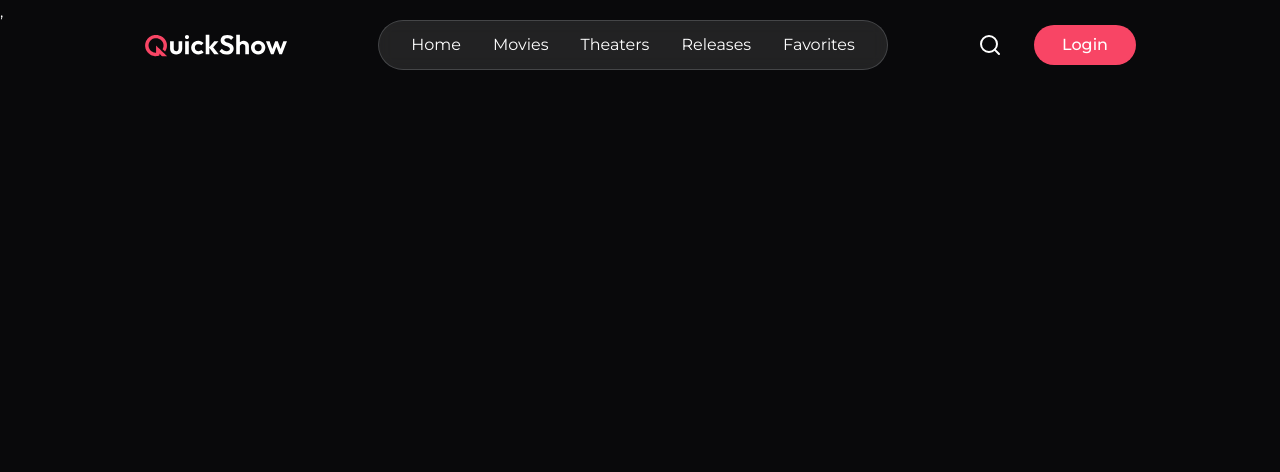
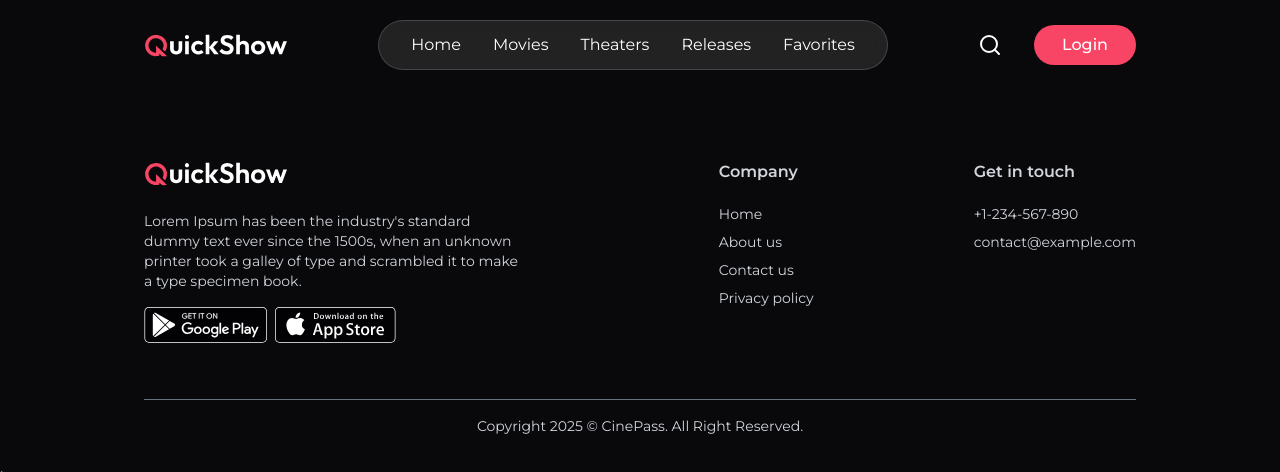
Before and after one commit to kanhaiya3152/CinePass, a React (Vite) app in the folder client/: page /favourite in a window 1280 px wide. Shown: the top 472 px of the page. Built offline with nearby package versions, Linux system fonts and the light colour scheme; no server answers.

Commit message:
feat: enhance Footer, Navbar, Home, and Movie components with new layout and functionality

```diff
--- a/client/src/components/Footer.jsx
+++ b/client/src/components/Footer.jsx
@@ -1,10 +1,44 @@
 import React from "react"
+import { assets } from "../assets/assets"
 
 const Footer = () => {
 
   return (
-    <div>
-    </div>
+    <footer className="px-6 md:px-16 mt-40 lg:px-36 w-full text-gray-300">
+            <div className="flex flex-col md:flex-row justify-between w-full gap-10 border-b border-gray-500 pb-14">
+                <div className="md:max-w-96">
+                    <img className="w-36 h-auto" src={assets.logo} alt="logo" />
+                    <p className="mt-6 text-sm">
+                        Lorem Ipsum has been the industry's standard dummy text ever since the 1500s, when an unknown printer took a galley of type and scrambled it to make a type specimen book.
+                    </p>
+                    <div className="flex items-center gap-2 mt-4">
+                        <img src={assets.googlePlay} className="h-9 w-auto" />
+                        <img src={assets.appStore} className="h-9 w-auto" />
+                    </div>
+                </div>
+                <div className="flex-1 flex items-start md:justify-end gap-20 md:gap-40">
+                    <div>
+                        <h2 className="font-semibold mb-5">Company</h2>
+                        <ul className="text-sm space-y-2">
+                            <li><a href="#">Home</a></li>
+                            <li><a href="#">About us</a></li>
+                            <li><a href="#">Contact us</a></li>
+                            <li><a href="#">Privacy policy</a></li>
+                        </ul>
+                    </div>
+                    <div>
+                        <h2 className="font-semibold mb-5">Get in touch</h2>
+                        <div className="text-sm space-y-2">
+                            <p>+1-234-567-890</p>
+                            <p>contact@example.com</p>
+                        </div>
+                    </div>
+                </div>
+            </div>
+            <p className="pt-4 text-center text-sm pb-5">
+                Copyright {new Date().getFullYear()} © CinePass. All Right Reserved.
+            </p>
+        </footer>
   )
 }
 
--- a/client/src/components/Navbar.jsx
+++ b/client/src/components/Navbar.jsx
@@ -25,11 +25,11 @@ const Navbar = () => {
         border-gray-300/20 overflow-hidden transition-[width] duration-300 ${isOpen ? 'max-md:w-full' : 'max-md:w-0'}` }>
 
         <XIcon className='md:hidden absolute top-6 right-6 w-6 h-6 cursor-pointer' onClick={()=> setIsOpen(!isOpen)}/>
-        <Link onClick={() => {scrollTo(0,0),setIsOpen(false)}} to='/'>Home</Link>
-        <Link onClick={() => {scrollTo(0,0),setIsOpen(false)}} to='/movies'>Movies</Link>
-        <Link onClick={() => {scrollTo(0,0),setIsOpen(false)}} to='/' >Theaters</Link>
-        <Link onClick={() => {scrollTo(0,0),setIsOpen(false)}} to='/' >Releases</Link>
-        <Link onClick={() => {scrollTo(0,0),setIsOpen(false)}} to='/favorite' > Favorites</Link>
+        <Link onClick={() => {scrollTo(0,0); setIsOpen(false)}} to='/'>Home</Link>
+        <Link onClick={() => {scrollTo(0,0); setIsOpen(false)}} to='/movies'>Movies</Link>
+        <Link onClick={() => {scrollTo(0,0); setIsOpen(false)}} to='/' >Theaters</Link>
+        <Link onClick={() => {scrollTo(0,0); setIsOpen(false)}} to='/' >Releases</Link>
+        <Link onClick={() => {scrollTo(0,0); setIsOpen(false)}} to='/favorite' > Favorites</Link>
       </div>
 
       <div className="flex items-center gap-8" >
--- a/client/src/pages/Home.jsx
+++ b/client/src/pages/Home.jsx
@@ -1,11 +1,15 @@
 import React from "react"
 import HeroSection from "../components/HeroSection"
+import FeaturedSection from "../components/FeaturedSection"
+import TrailerSection from "../components/TrailerSection"
 
 const Home = () => {
 
   return (
     <>
       <HeroSection/>
+      <FeaturedSection/>
+      <TrailerSection/>
     </>
   )
 }
--- a/client/src/pages/Movie.jsx
+++ b/client/src/pages/Movie.jsx
@@ -1,10 +1,26 @@
 import React from "react"
+import { dummyShowsData } from "../assets/assets"
+import MovieCard from "../components/MovieCard"
+import BlurCircle from "../components/BlurCircle"
 
 const Movie = () => {
 
-  return (
-    <div>
+  return dummyShowsData.length > 0 ? (
+    <div className='relative my-40 mb-60 px-6 md:px-16 lg:px-40 xl:px-44 verflow-hidden min-h-[80vh]'>
 
+      <BlurCircle top="150px" left="0"/>
+      <BlurCircle bottom="50px" right="50px"/>
+
+      <h1 className='text-lg font-medium my-4'>Now Showing</h1>
+      <div className='flex flex-wrap max-sm:justify-center gap-8'>
+        {dummyShowsData.map((movie) => (
+          <MovieCard movie={movie} key={movie._id} />
+        ))}
+      </div>
+    </div>
+  ) : (
+    <div className="flex flex-col items-center justify-center h-screen">
+      <h1 className="text-3xl font-bold text-center">No movies available</h1>
     </div>
   )
 }
```
